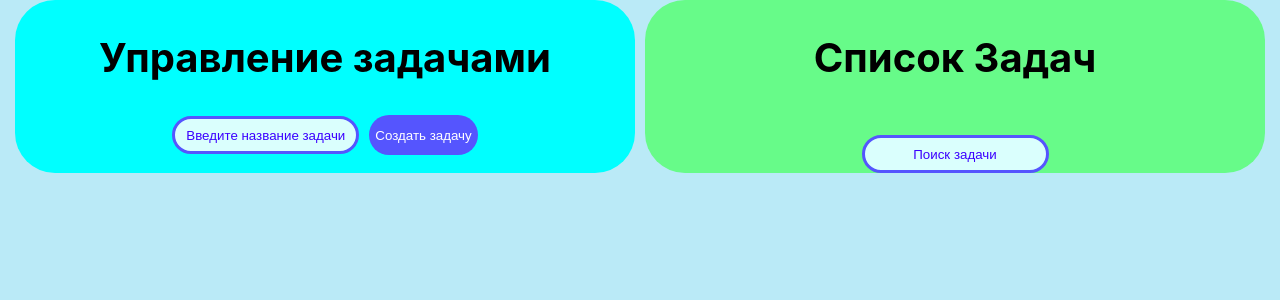
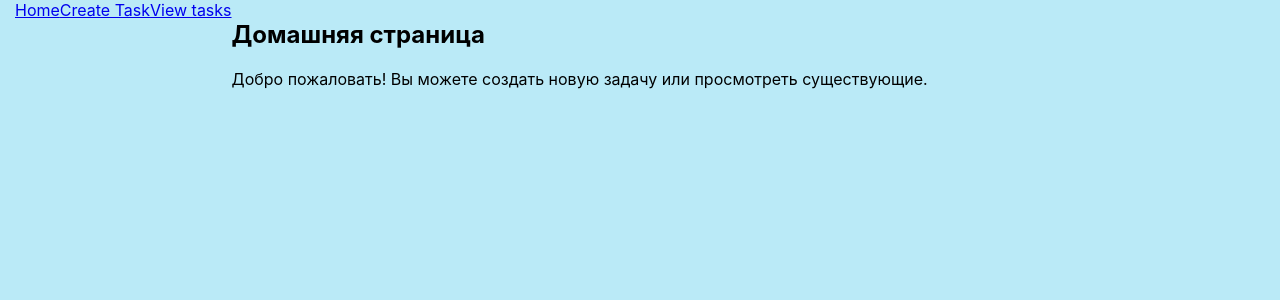
Before and after one commit to alexandrkruz/ToDo-app-react, a React (Create React App) app: page / in a window 1280 px wide. Shown: the top 300 px of the page. Built offline with nearby package versions, Linux system fonts and the light colour scheme.

Commit message:
add-reat-router

```diff
--- a/package.json
+++ b/package.json
@@ -8,6 +8,7 @@
     "@testing-library/user-event": "^13.5.0",
     "react": "^18.2.0",
     "react-dom": "^18.2.0",
+    "react-router-dom": "^6.17.0",
     "react-scripts": "5.0.1",
     "web-vitals": "^2.1.4"
   },
--- a/src/App.js
+++ b/src/App.js
@@ -1,9 +1,47 @@
 import React, { useState } from 'react';
+import { BrowserRouter as Router, Route, Routes, Link } from 'react-router-dom';
 import TaskForm from './components/TaskForm/TaskForm';
 import TaskList from './components/TaskList';
 import SearchTask from './components/SearchTask/SearchTask';
 
 import './App.css';
+
+const Home = () => {
+  return (
+    <div>
+      <h2>Домашняя страница</h2>
+      <p>Добро пожаловать! Вы можете создать новую задачу или просмотреть существующие.</p>
+    </div>
+  );
+};
+
+const CreateTask = ({ handleTaskCreate }) => {
+  return (
+    <div className="options">
+      <h2 className="options_title">Управление задачами</h2>
+      <TaskForm onTaskCreate={handleTaskCreate} />
+    </div>
+  );
+};
+
+const TaskListView = ({ tasks, handleStatusChange, handleDeleteTask, updateTasks, searchText, handleSearchChange }) => {
+  const filteredTasks = tasks.filter((task) =>
+    task.name.toLowerCase().includes(searchText.toLowerCase())
+  );
+
+  return (
+    <div className="task_list">
+      <h2 className="list_title">Список Задач</h2>
+      <SearchTask onSearchChange={handleSearchChange} />
+      <TaskList
+        tasks={filteredTasks}
+        onStatusChange={handleStatusChange}
+        onDeleteTask={handleDeleteTask}
+        updateTasks={updateTasks}
+      />
+    </div>
+  );
+};
 
 function App() {
   const [tasks, setTasks] = useState([]);
@@ -30,29 +68,38 @@ function App() {
     setSearchText(text);
   };
 
-  const filteredTasks = tasks
-    .filter((task) => task.name.toLowerCase().includes(searchText.toLowerCase()));
-
   return (
-    <div className="App">
-      <div className="container">
-        <div className="options">
-          <h2 className="options_title">Управление задачами</h2>
-          <TaskForm onTaskCreate={handleTaskCreate} />
-        </div>
-
-        <div className="task_list">
-        <h2 className="list_title">Список Задач</h2>
-          <SearchTask onSearchChange={handleSearchChange} />
-          <TaskList
-            tasks={filteredTasks}
-            onStatusChange={handleStatusChange}
-            onDeleteTask={handleDeleteTask}
-            updateTasks={setTasks}
-          />
+    <Router>
+      <div className="App">
+        <div className="container">
+          <nav>
+            <Link to="/">Home</Link>
+            <Link to="/create">Create Task</Link>
+            <Link to="/view">View tasks</Link>
+          </nav>
+          <Routes>
+            <Route path="/" element={<Home />} />
+            <Route
+              path="/create"
+              element={<CreateTask handleTaskCreate={handleTaskCreate} />}
+            />
+            <Route
+              path="/view"
+              element={
+                <TaskListView
+                  tasks={tasks}
+                  handleStatusChange={handleStatusChange}
+                  handleDeleteTask={handleDeleteTask}
+                  updateTasks={setTasks}
+                  searchText={searchText}
+                  handleSearchChange={handleSearchChange}
+                />
+              }
+            />
+          </Routes>
         </div>
       </div>
-    </div>
+    </Router>
   );
 }
 
```
Also changed, not shown: 1 other file (tests, documents, lock files or other folders).
